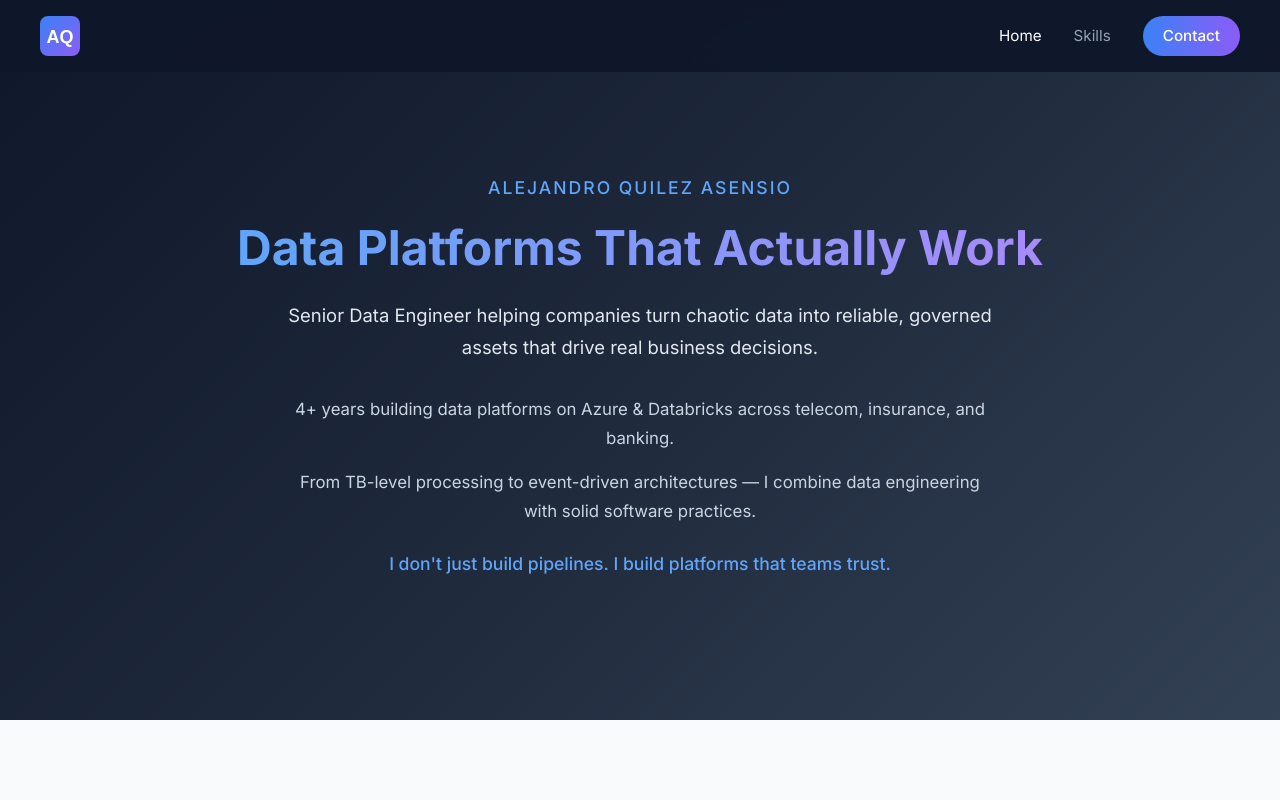
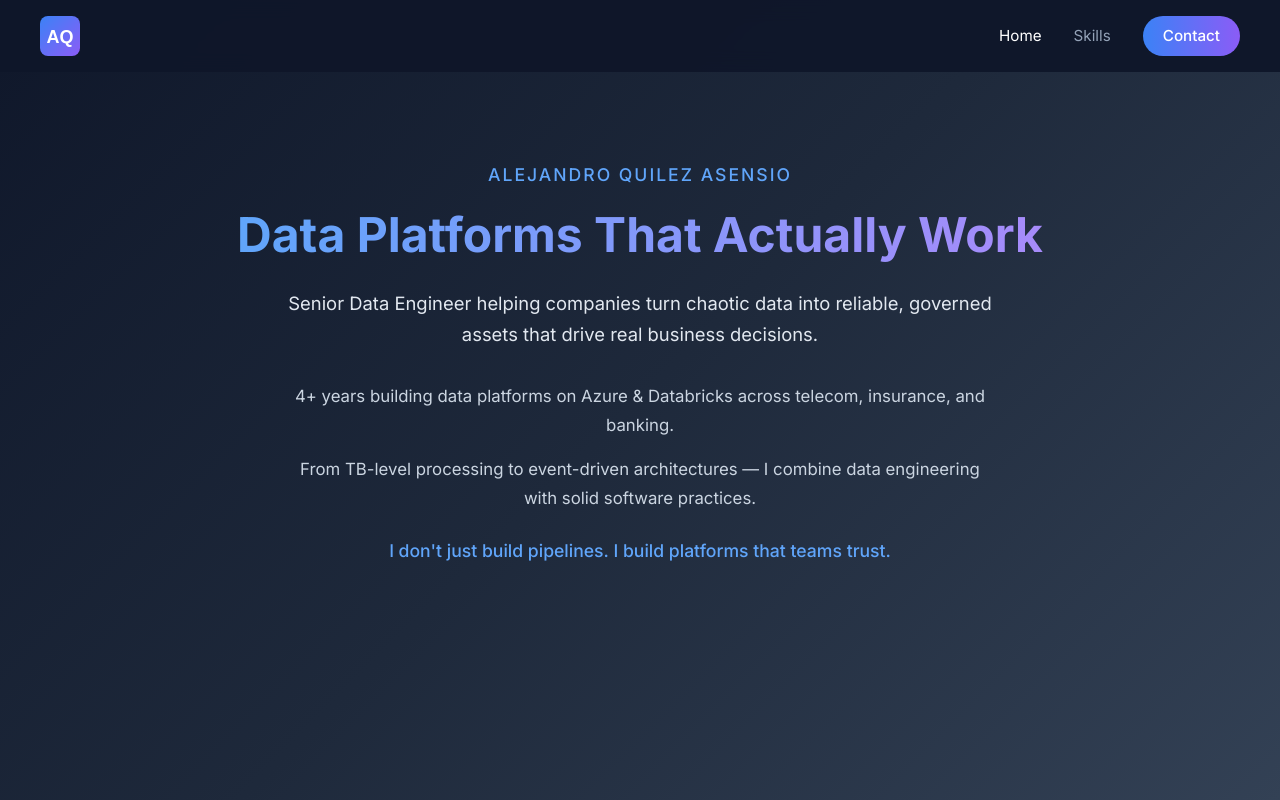
Before and after one commit to kaleex/cv, a React (Vite) app in the folder frontend/: page / in a window 1280 px wide. Shown: the top 800 px of the page. Built offline with nearby package versions, Linux system fonts and the light colour scheme.

Commit message:
fix: adjust hero section vertical spacing

```diff
--- a/frontend/src/App.css
+++ b/frontend/src/App.css
@@ -27,10 +27,11 @@
   color: white;
   padding: 6rem 2rem;
   padding-top: 8rem;
-  min-height: 90vh;
+  min-height: 100vh;
   display: flex;
-  align-items: center;
+  align-items: flex-start;
   justify-content: center;
+  padding-top: 20vh;
 }
 
 .hero-content {
```
